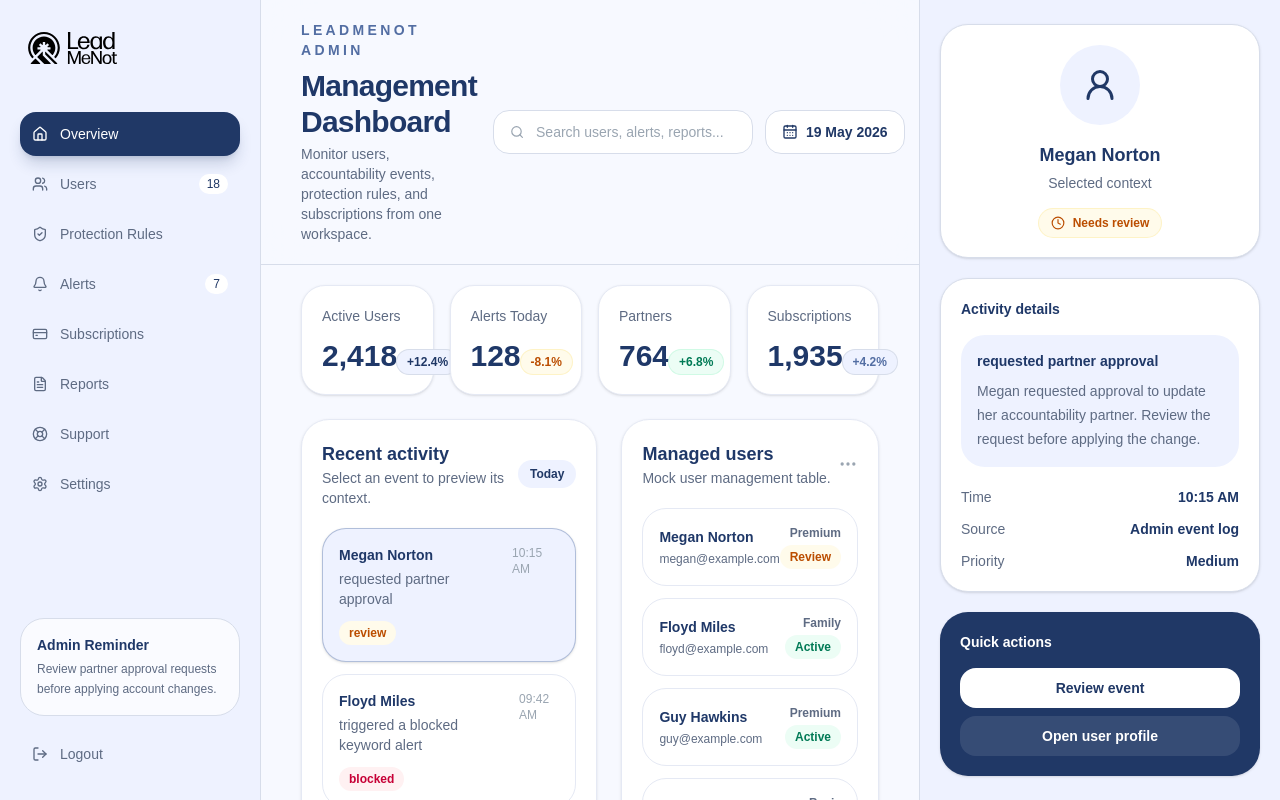
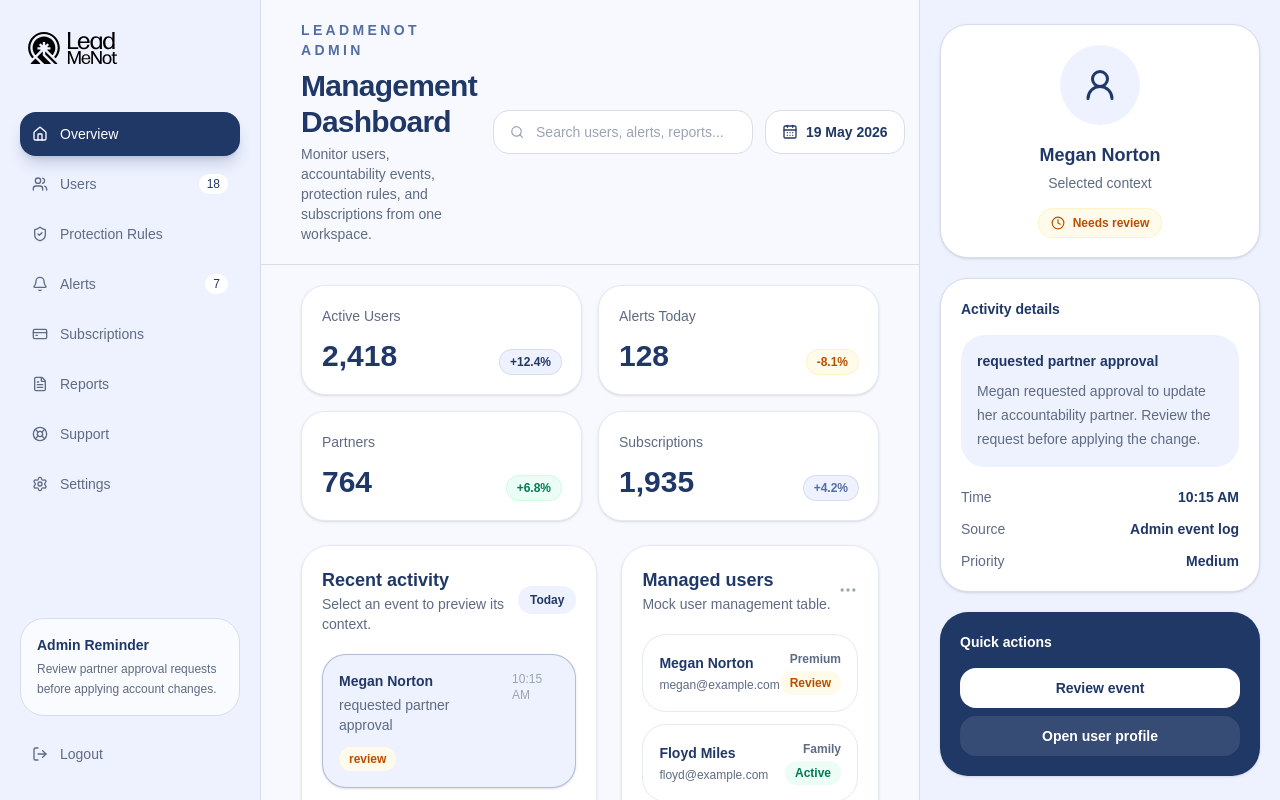
Before and after one commit to ishara-dhanushan/lead-me-not-dashboard, a Next.js app: page /dashboard in a window 1280 px wide. Built offline with nearby package versions, Linux system fonts and the light colour scheme.

Commit message:
fix: Fix container styling issues.

```diff
--- a/src/app/dashboard/components/DashboardShell.tsx
+++ b/src/app/dashboard/components/DashboardShell.tsx
@@ -7,6 +7,7 @@ import DashboardSidebar from "./DashboardSidebar";
 import MainOverview from "./MainOverview";
 import MetricCards from "./MetricCards";
 import { activities } from "./dashboard-data";
+import { useContainerWidth } from "@/hooks/useContainerWidth";
 
 export default function DashboardShell() {
   const [selectedActivityId, setSelectedActivityId] = useState(
@@ -17,6 +18,8 @@ export default function DashboardShell() {
     activities.find((activity) => activity.id === selectedActivityId) ??
     activities[0];
 
+  const { ref: contentRef, width: contentWidth } = useContainerWidth();
+
   return (
     <main className="h-screen overflow-hidden bg-lmn-bg text-lmn-text">
       <div className="grid h-full lg:grid-cols-[260px_minmax(0,1fr)] xl:grid-cols-[260px_minmax(0,1fr)_360px]">
@@ -25,8 +28,11 @@ export default function DashboardShell() {
         <section className="flex min-w-0 flex-col overflow-hidden border-x border-lmn-border bg-lmn-bg-soft">
           <DashboardHeader />
 
-          <div className="flex-1 overflow-y-auto px-5 pb-8 pt-5 sm:px-8 lg:px-10">
-            <MetricCards />
+          <div
+            ref={contentRef}
+            className="flex-1 overflow-y-auto px-5 pb-8 pt-5 sm:px-8 lg:px-10"
+          >
+            <MetricCards containerWidth={contentWidth} />
 
             <MainOverview
               selectedActivityId={selectedActivityId}
--- a/src/app/dashboard/components/MetricCards.tsx
+++ b/src/app/dashboard/components/MetricCards.tsx
@@ -7,9 +7,13 @@ const toneClasses = {
   blue: "bg-lmn-bg text-lmn-primary-soft ring-lmn-border",
 };
 
-export default function MetricCards() {
+type MetricCardsProps = { containerWidth: number };
+
+export default function MetricCards({ containerWidth }: MetricCardsProps) {
+  const cols = containerWidth >= 700 ? "grid-cols-4" : "grid-cols-2";
+
   return (
-    <div className="grid gap-4 sm:grid-cols-2 xl:grid-cols-4">
+    <div className={`grid gap-4 ${cols}`}>
       {metrics.map((metric) => (
         <article
           key={metric.label}
@@ -17,7 +21,7 @@ export default function MetricCards() {
         >
           <p className="text-sm text-lmn-muted">{metric.label}</p>
 
-          <div className="mt-3 flex items-end justify-between">
+          <div className="mt-3 flex items-end justify-between gap-2">
             <p className="text-3xl font-bold text-lmn-text">{metric.value}</p>
 
             <span
--- /dev/null
+++ b/src/hooks/useContainerWidth.ts
@@ -0,0 +1,18 @@
+// src/hooks/useContainerWidth.ts
+import { useEffect, useRef, useState } from "react";
+
+export function useContainerWidth() {
+  const ref = useRef<HTMLDivElement>(null);
+  const [width, setWidth] = useState(0);
+
+  useEffect(() => {
+    if (!ref.current) return;
+    const observer = new ResizeObserver(([entry]) => {
+      setWidth(entry.contentRect.width);
+    });
+    observer.observe(ref.current);
+    return () => observer.disconnect();
+  }, []);
+
+  return { ref, width };
+}
```
